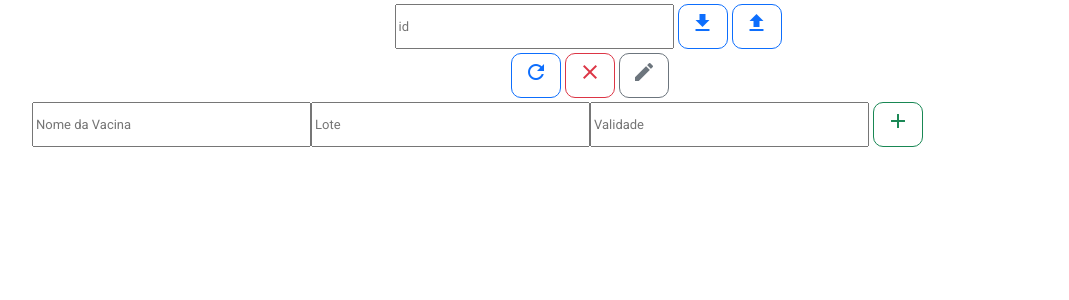
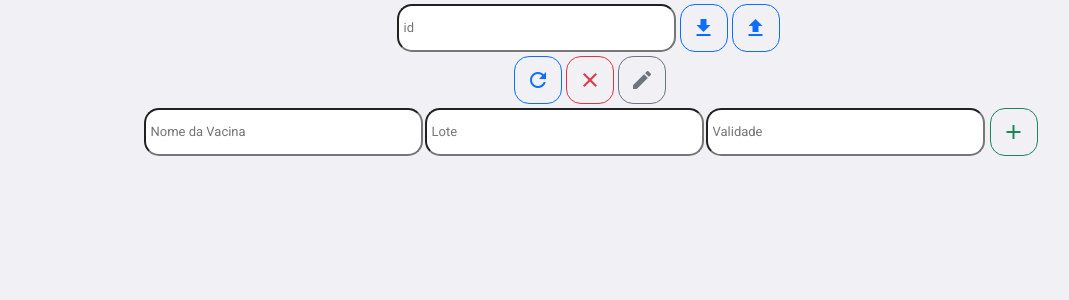
Before and after one commit to leandromelolm/colavacina-ajuda-no-registro-angular-19, an Angular app in the folder vacina-suporte-frontend/: page / in a window 1280 px wide. Shown: the top 300 px of the page, without its empty margins (50-1119 px from the left). Built offline with nearby package versions, Linux system fonts and the light colour scheme.

Commit message:
style(styles, row): css button e input

```diff
--- a/vacina-suporte-frontend/src/app/components/row/row.component.html
+++ b/vacina-suporte-frontend/src/app/components/row/row.component.html
@@ -1,4 +1,4 @@
-<div class="d-flex">
+<div class="d-flex justify-content-center">
     <!-- <button id="check" (click)="toggleCheck()"><mat-icon>{{iconCheck}}</mat-icon></button>  -->
     <!-- <button id="copy"><mat-icon class="icon-warn">content_copy</mat-icon></button> -->
     @if (isEditMode) {
--- a/vacina-suporte-frontend/src/app/components/row/row.component.scss
+++ b/vacina-suporte-frontend/src/app/components/row/row.component.scss
@@ -1,9 +1,7 @@
-button {
-    border-radius: 10px;
-}
 
 input {
     width: 25%;
+    margin: 0 1px;
 }
 
 .copyable {
--- a/vacina-suporte-frontend/src/styles.scss
+++ b/vacina-suporte-frontend/src/styles.scss
@@ -1,8 +1,27 @@
 /* You can add global styles to this file, and also import other style files */
 
 html, body { height: 100%; }
+
 body {
     margin: 0;
     font-family: Roboto, "Helvetica Neue", sans-serif;
     font-size: 13px;
+    background-color: #f0f0f5
 }
+
+button {
+    border-radius: 15px !important;
+    height: 48px;
+    width: 48px;
+    padding: 0px !important;
+}
+
+input {
+    border-radius: 15px;
+    padding: 0 0 0 5px;
+}
+
+mat-icon{
+    vertical-align: middle;
+    height: 40px;
+}
```
Also changed, not shown: vacina-suporte-frontend/firebase.json, 2 other files (tests, documents, lock files or other folders).
